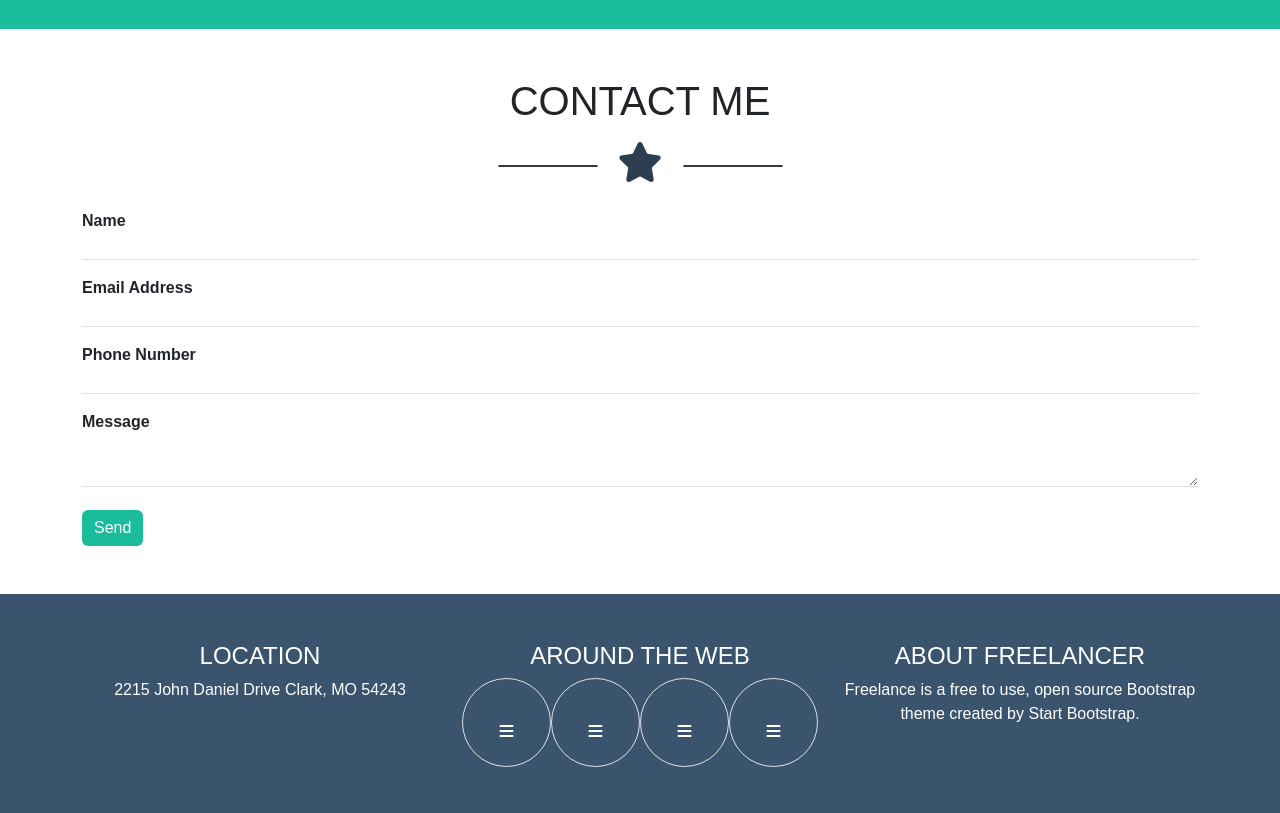
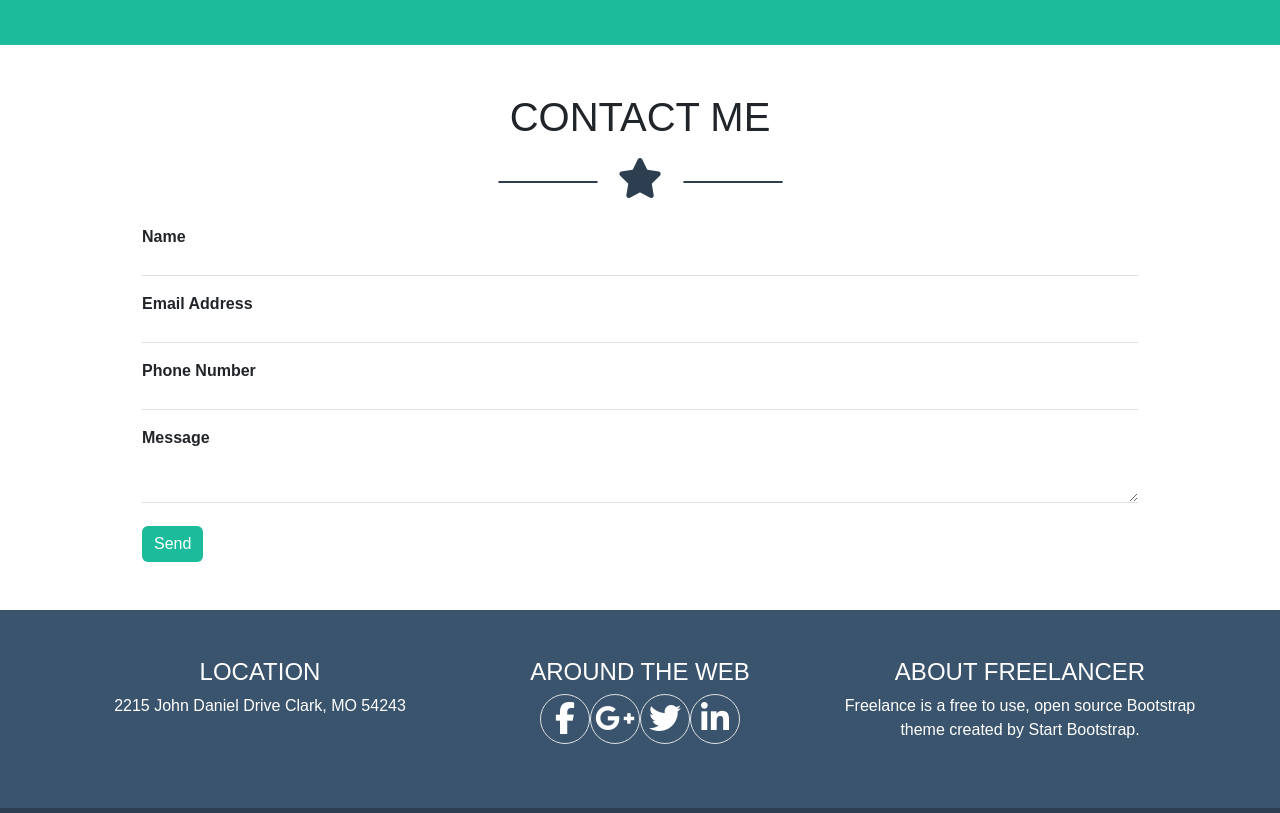
Before and after one commit to AntoCic/html-css-bootstrap-freelancer, a plain HTML site: page index.html in a window 1280 px wide. Shown: the part 1709-2522 px from the top of the page. Drawn offline with nearby package versions, Linux system fonts and the light colour scheme.

Commit message:
FIXED: CSS icons share footer style

```diff
--- a/index.html
+++ b/index.html
@@ -13,7 +13,7 @@
 
 <body>
     <header class="ms_bg-blue">
-        <div class="container py-3">
+        <div class="container py-4">
             <div class="row justify-content-between align-items-center text-white">
                 <div class="col-auto ms_logo ">
                     <h1 class="mb-0 h3">START BOOTSTRAP</h1>
@@ -73,13 +73,13 @@
         </section>
         <section class="ms_about ms_bg-green py-5 text-white">
             <div class="container">
-                <div class="row">
+                <div class="row mx-5">
                     <div class="col text-center">
                         <h2 class="h1">ABOUT</h2>
                         <p class="ms_star fs-1 text-white"><i class="fa-solid fa-star"></i></p>
                     </div>
                 </div>
-                <div class="row row-cols-1 row-cols-md-2">
+                <div class="row mx-5 row-cols-1 row-cols-md-2">
                     <div class="col">
                         <p>
                             Lorem ipsum dolor sit amet consectetur adipisicing elit. Dolor non natus dolorum. Alias
@@ -113,7 +113,7 @@
         </section>
         <section class="ms_contact-me py-5">
             <div class="container">
-                <div class="row">
+                <div class="row mx-5">
                     <div class="col text-center">
                         <h2 class="h1">CONTACT ME</h2>
                         <p class="ms_star fs-1"><i class="fa-solid fa-star"></i></p>
@@ -157,10 +157,10 @@
                     <div class="col">
                         <h4>AROUND THE WEB</h4>
                         <ul class="d-flex list-unstyled justify-content-center">
-                            <li class="border rounded-circle ratio ratio-1x1"><i class="fa-solid fa-bars top-50"></i></li>
-                            <li class="border rounded-circle ratio ratio-1x1"><i class="fa-solid fa-bars top-50"></i></li>
-                            <li class="border rounded-circle ratio ratio-1x1"><i class="fa-solid fa-bars top-50"></i></li>
-                            <li class="border rounded-circle ratio ratio-1x1"><i class="fa-solid fa-bars top-50"></i></li>
+                            <li class="border rounded-circle "><i class="fa-brands fa-facebook-f"></i></li>
+                            <li class="border rounded-circle "><i class="fa-brands fa-google-plus-g"></i></li>
+                            <li class="border rounded-circle "><i class="fa-brands fa-twitter"></i></li>
+                            <li class="border rounded-circle "><i class="fa-brands fa-linkedin-in"></i></li>
                         </ul>
                     </div>
                     <div class="col">
--- a/style/style.css
+++ b/style/style.css
@@ -1,25 +1,25 @@
-:root{
-  --ms_bg_blue:#2C3E50;
-  --ms_bg_green:#1ABC9C;
-  --ms_bg_blue2:#3A546D;
+:root {
+  --ms_bg_blue: #2c3e50;
+  --ms_bg_green: #1abc9c;
+  --ms_bg_blue2: #3a546d;
 }
 
 /* UTILITY */
-.ms_bg-blue{
+.ms_bg-blue {
   background-color: var(--ms_bg_blue);
 }
-.ms_bg-green{
+.ms_bg-green {
   background-color: var(--ms_bg_green);
 }
-.ms_bg-blue2{
+.ms_bg-blue2 {
   background-color: var(--ms_bg_blue2);
 }
 
 /* COMPONENTS */
-.ms_star{
-  color: #2C3E50;
+.ms_star {
+  color: #2c3e50;
 }
-.ms_star::before{
+.ms_star::before {
   content: "";
   display: inline-block;
   width: 100px;
@@ -28,7 +28,7 @@
   margin-right: 20px;
   border-radius: 5px;
 }
-.ms_star::after{
+.ms_star::after {
   content: "";
   display: inline-block;
   width: 100px;
@@ -40,8 +40,8 @@
 /*************************************************
     GENERAL STYLES
  *************************************************/
-body{
-  font-family:Arial, Helvetica, sans-serif;
+body {
+  font-family: Arial, Helvetica, sans-serif;
 }
 
 /* HEADER */
@@ -49,3 +49,9 @@ body{
 /* MAIN */
 
 /* FOOTER */
+
+footer .ms_utility-info li {
+  aspect-ratio: 1/1;
+  font-size: 2em;
+  width: 50px;
+}
```
